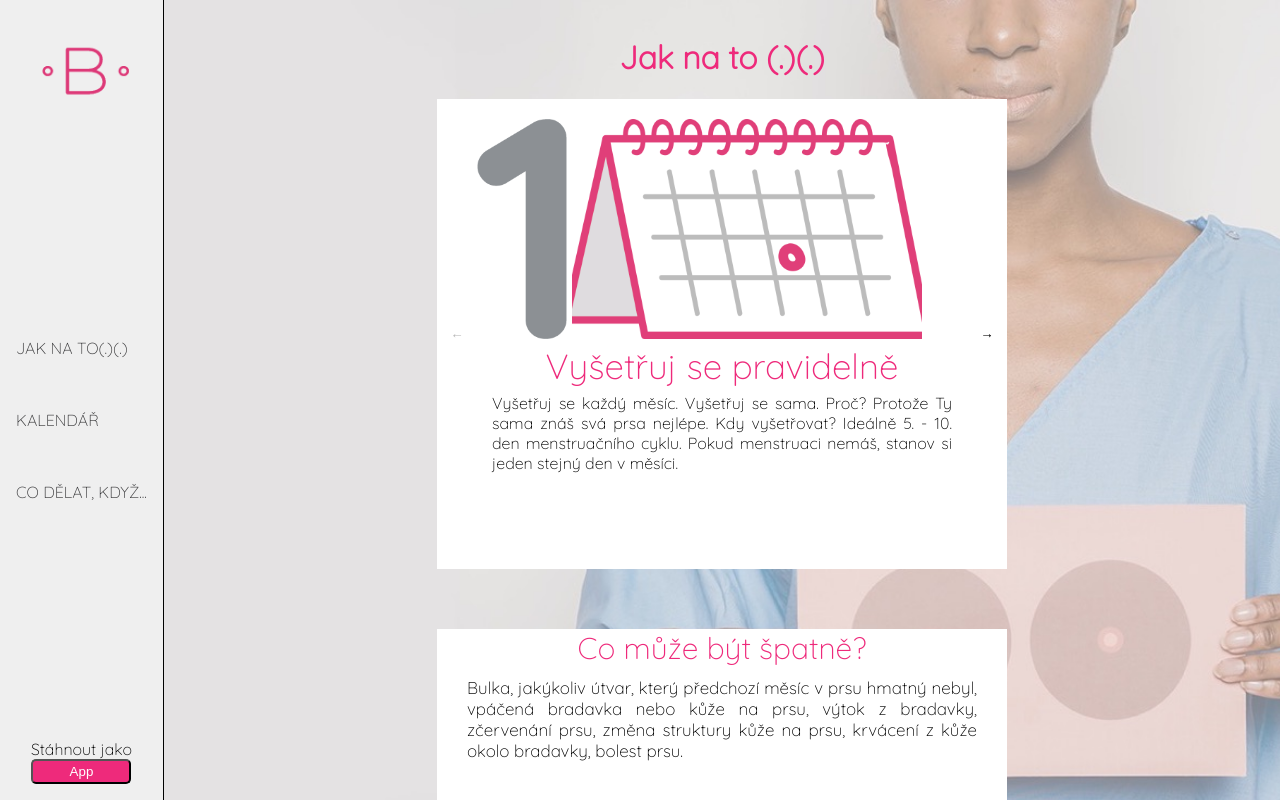
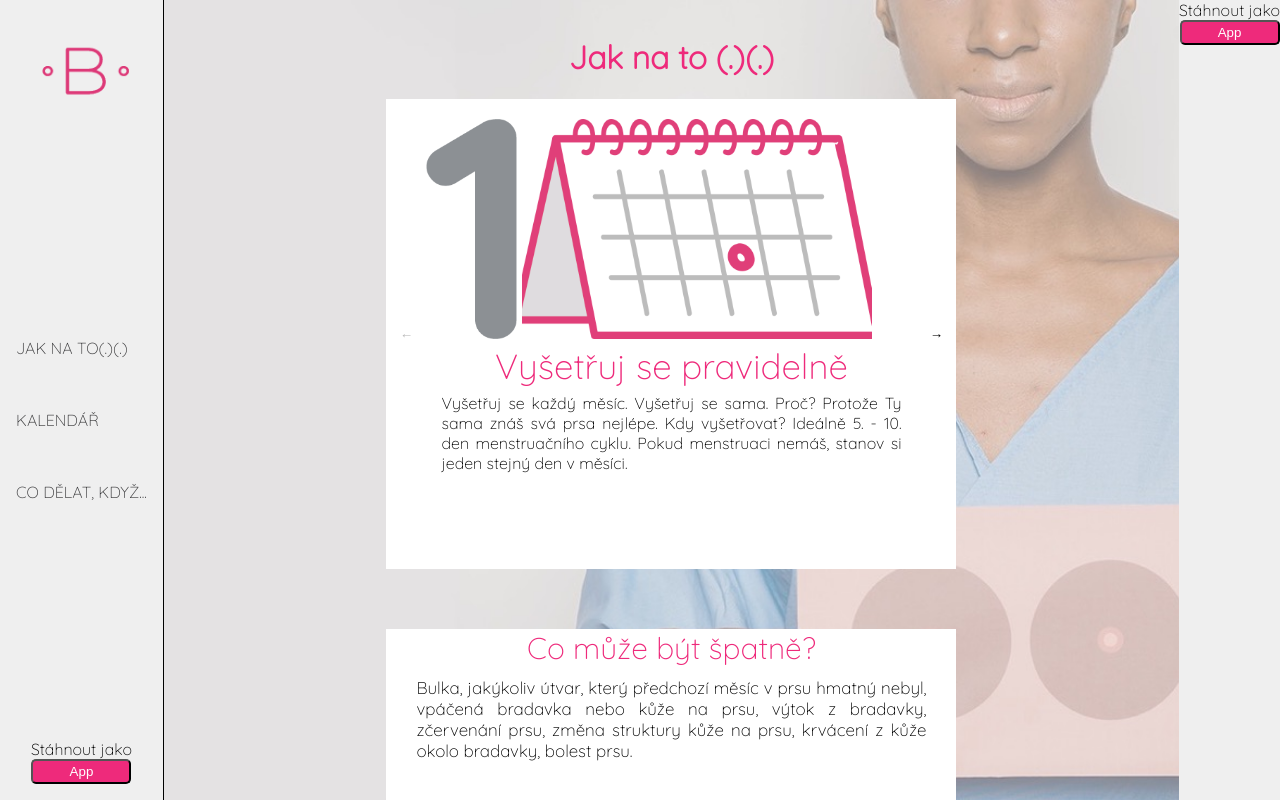
Before and after one commit to janajurcova/samovysetreni-prsu, a React app: page /samovysetreni in a window 1280 px wide. Shown: the top 800 px of the page. Built offline with nearby package versions, Linux system fonts and the light colour scheme; what dayjs-recur would draw is missing.

Commit message:
create Footer

```diff
--- /dev/null
+++ b/src/components/Footer/index.jsx
@@ -0,0 +1,11 @@
+import React from 'react';
+import './style.css';
+
+export const Footer = () => {
+  return (
+    <div className="downloadApp ">
+      Stáhnout jako
+      <button className="nav__button">App</button>
+    </div>
+  );
+};
--- a/src/components/Layout/index.jsx
+++ b/src/components/Layout/index.jsx
@@ -2,6 +2,7 @@ import React from 'react';
 import { Header } from '../Header';
 import './style.css';
 import { Outlet } from 'react-router-dom';
+import { Footer } from '../Footer';
 
 export const Layout = () => {
   return (
@@ -11,6 +12,7 @@ export const Layout = () => {
         <main className="layout-cover">
           <Outlet />
         </main>
+        <Footer />
       </div>
     </>
   );
```
Also changed, not shown: src/components/Footer/style.css (added).
